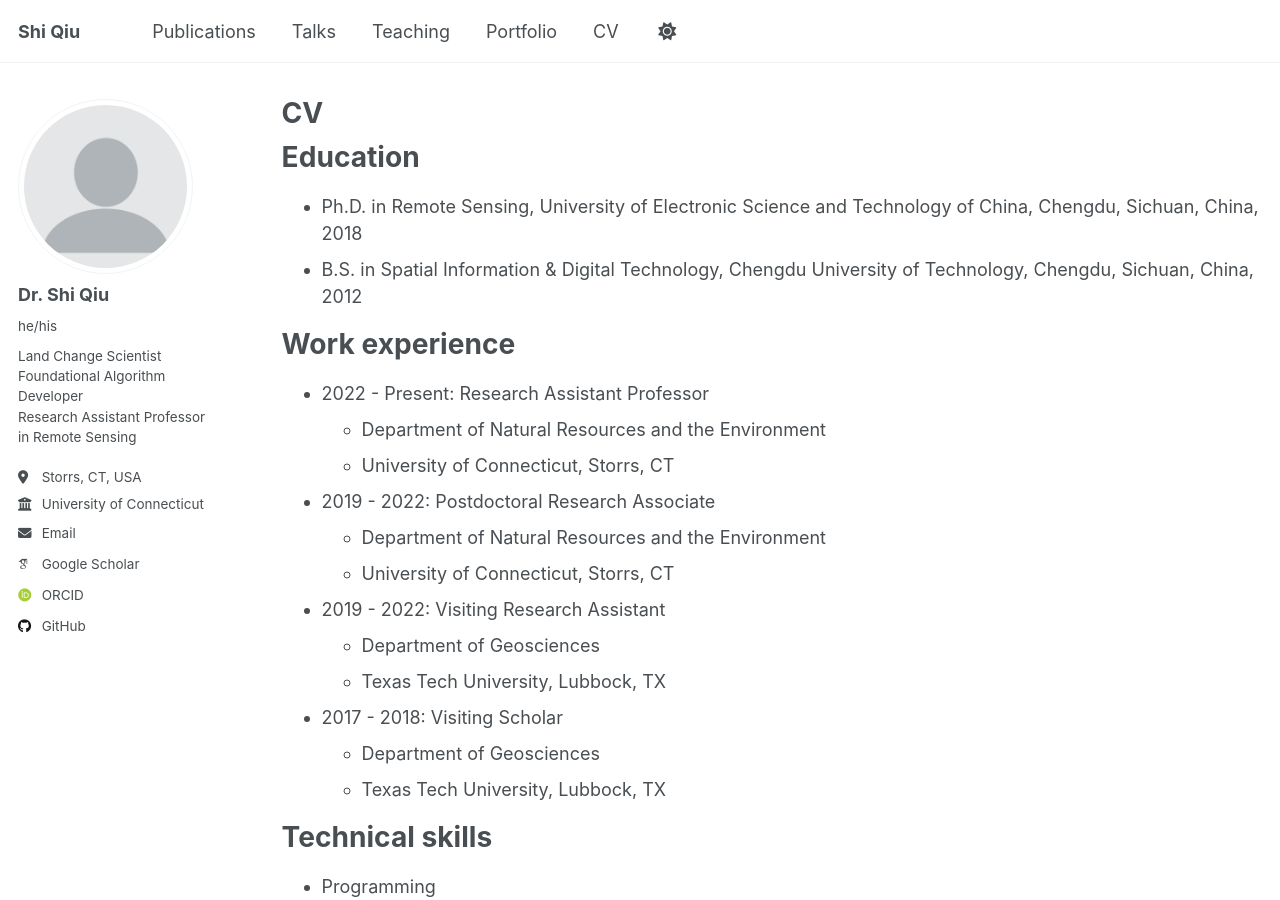
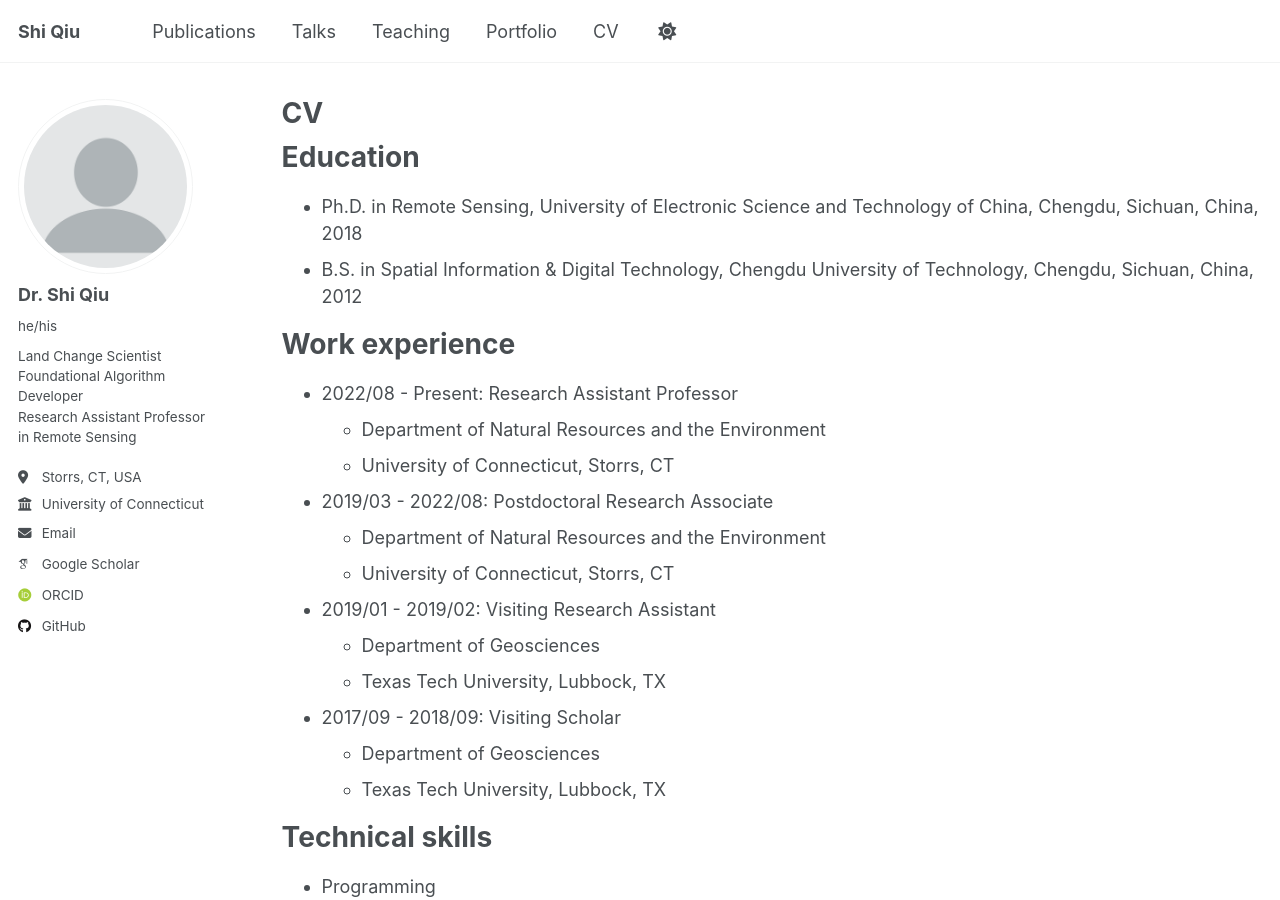
Before and after one commit to shi-eo/shi-eo.github.io, a Jekyll site: the page built from _pages/cv.md, in a window 1280 px wide and 900 px high. Built offline with Jekyll 4.4.1, drawn with Linux system fonts in a browser that asks for light colours; some web fonts are replaced; a script that is not in the unit is left out.

Commit message:
Update cv.md

```diff
--- a/_pages/cv.md
+++ b/_pages/cv.md
@@ -16,19 +16,19 @@ Education
 
 Work experience
 ======
-* 2022 - Present: Research Assistant Professor
+* 2022/08 - Present: Research Assistant Professor
   * Department of Natural Resources and the Environment
   * University of Connecticut, Storrs, CT
 
-* 2019 - 2022: Postdoctoral Research Associate
+* 2019/03 - 2022/08: Postdoctoral Research Associate
   * Department of Natural Resources and the Environment
   * University of Connecticut, Storrs, CT
 
-* 2019 - 2022: Visiting Research Assistant
+* 2019/01 - 2019/02: Visiting Research Assistant
   * Department of Geosciences
   * Texas Tech University, Lubbock, TX
 
-* 2017 - 2018: Visiting Scholar
+* 2017/09 - 2018/09: Visiting Scholar
   * Department of Geosciences
   * Texas Tech University, Lubbock, TX
 
```
